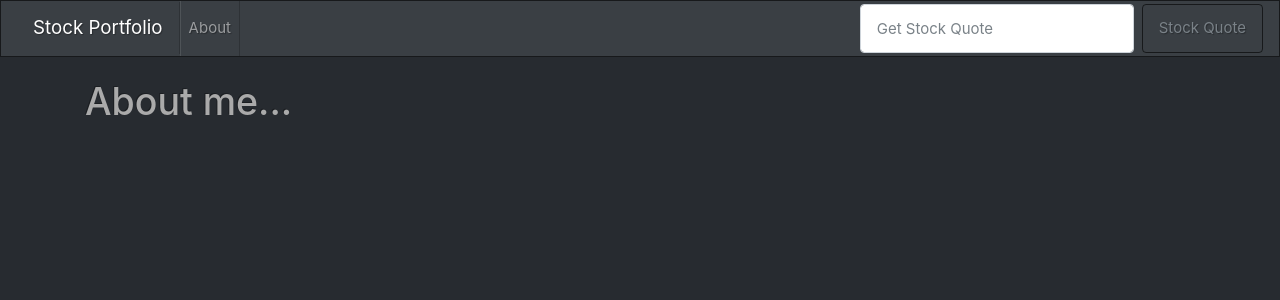
After one commit to KevinFrohlich/Django-Stocks, a Django app: page /about.html in a window 1280 px wide. The commit adds this page. Shown: the top 300 px of the page. Run offline with Django 3.2, Linux system fonts and the light colour scheme; some libraries are stand-ins or nearby versions.

Commit message:
Added Stock Portfolio page + api_url

```diff
--- /dev/null
+++ b/stocks/quotes/templates/about.html
@@ -0,0 +1,6 @@
+{% extends 'base.html' %}
+{% block content %}
+
+<h1>About me...</h1>
+
+{% endblock %}
--- /dev/null
+++ b/stocks/quotes/templates/base.html
@@ -0,0 +1,47 @@
+<!doctype html>
+<html lang="en">
+  <head>
+    <!-- Required meta tags -->
+    <meta charset="utf-8">
+    <meta name="viewport" content="width=device-width, initial-scale=1, shrink-to-fit=no">
+
+    <!-- Bootstrap CSS -->
+    <link rel="stylesheet" href="https://stackpath.bootstrapcdn.com/bootstrap/4.4.1/css/bootstrap.min.css" integrity="sha384-Vkoo8x4CGsO3+Hhxv8T/Q5PaXtkKtu6ug5TOeNV6gBiFeWPGFN9MuhOf23Q9Ifjh" crossorigin="anonymous">
+
+    <title>Stock Portfolio</title>
+</head>
+<body>
+<nav class="navbar navbar-expand-lg navbar-dark bg-primary">
+<a class="navbar-brand" href={% url 'home' %}>Stock Portfolio</a>
+<button class="navbar-toggler" type="button" data-toggle="collapse" data-target="#navbarSupportedContent" aria-controls="navbarSupportedContent" aria-expanded="false" aria-label="Toggle navigation">
+    <span class="navbar-toggler-icon"></span>
+</button>
+
+<div class="collapse navbar-collapse" id="navbarSupportedContent">
+    <ul class="navbar-nav mr-auto">
+    <li class="nav-item">
+        <a class="nav-link" href={% url 'about' %}>About</a>
+    </li>
+    </ul>
+    <form action="{% url 'home' %}" class="form-inline my-2 my-lg-0" method='POST'>
+        {% csrf_token %}
+    <input class="form-control mr-sm-2" type="search" placeholder="Get Stock Quote" aria-label="Search" name="ticker">
+    <button class="btn btn-outline-secondary my-2 my-sm-0" type="submit">Stock Quote</button>
+    </form>
+</div>
+</nav>
+<div class='container'>
+<br/>
+{% block content %}
+    {% endblock %}
+</div>
+
+
+
+    <!-- Optional JavaScript -->
+    <!-- jQuery first, then Popper.js, then Bootstrap JS -->
+    <link href="https://stackpath.bootstrapcdn.com/bootswatch/4.4.1/slate/bootstrap.min.css" rel="stylesheet" integrity="sha384-G9YbB4o4U6WS4wCthMOpAeweY4gQJyyx0P3nZbEBHyz+AtNoeasfRChmek1C2iqV" crossorigin="anonymous">
+    <script src="https://cdn.jsdelivr.net/npm/popper.js@1.16.0/dist/umd/popper.min.js" integrity="sha384-Q6E9RHvbIyZFJoft+2mJbHaEWldlvI9IOYy5n3zV9zzTtmI3UksdQRVvoxMfooAo" crossorigin="anonymous"></script>
+    <script src="https://stackpath.bootstrapcdn.com/bootstrap/4.4.1/js/bootstrap.min.js" integrity="sha384-wfSDF2E50Y2D1uUdj0O3uMBJnjuUD4Ih7YwaYd1iqfktj0Uod8GCExl3Og8ifwB6" crossorigin="anonymous"></script>
+  </body>
+</html>
--- a/stocks/quotes/urls.py
+++ b/stocks/quotes/urls.py
@@ -2,5 +2,6 @@ from django.urls import path
 from . import views
 
 urlpatterns = [
-    path('', views.home, name='home')
+    path('', views.home, name='home'),
+    path('about.html', views.about, name='about'),
 ]
--- a/stocks/quotes/views.py
+++ b/stocks/quotes/views.py
@@ -2,4 +2,21 @@ from django.shortcuts import render
 
 
 def home(request):
-    return render(request, 'home.html', {})
+    import json
+    import requests
+
+    if request.method == 'POST':
+        ticker = request.POST['ticker']
+        api_request = requests.get(
+            "https://cloud.iexapis.com/stable/stock/" + ticker + "/quote?token=pk_e95c28451060417dba76769b63faf5af")
+        try:
+            api = json.loads(api_request.content)
+        except Exception as e:
+            api = 'Error...'
+        return render(request, 'home.html', {'api': api})
+    else:
+        return render(request, 'home.html', {'ticker': "Enter a Ticker Symbol Above..."})
+
+
+def about(request):
+    return render(request, 'about.html', {})
```
Also changed, not shown: stocks/quotes/templates/home.html (+27 -1 lines).
